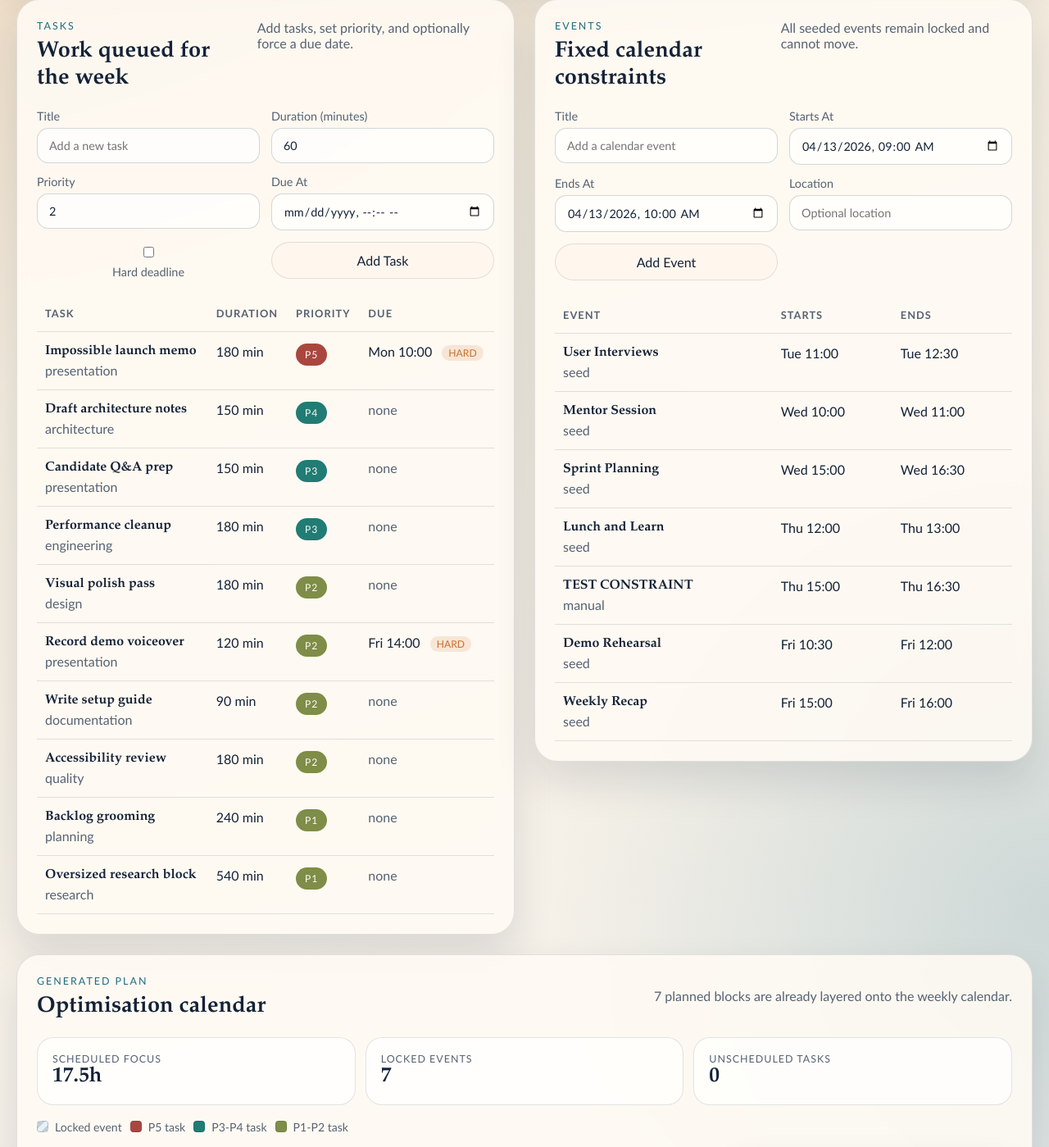
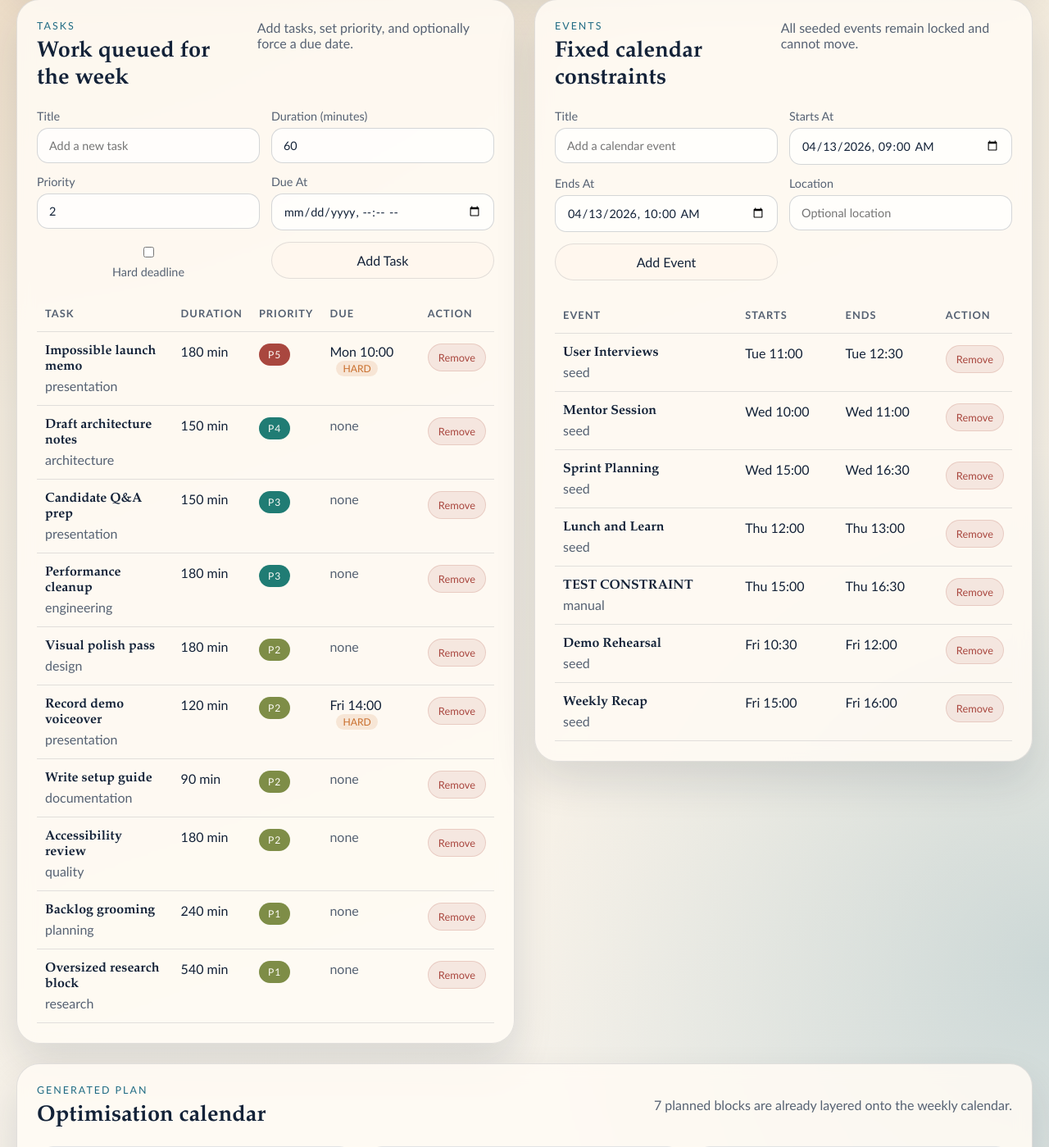
Before and after one commit to alexandre-sdd/zeit-project, a FastAPI app: page / in a window 1280 px wide. Shown: the part 488-1887 px from the top of the page at 82% size. Run offline with FastAPI, Linux system fonts and the light colour scheme.

Commit message:
Ability to remove tasks or constraints

```diff
--- a/app/static/demo.css
+++ b/app/static/demo.css
@@ -158,6 +158,12 @@ textarea {
   border: 1px solid rgba(19, 34, 56, 0.12);
 }
 
+.button-danger {
+  background: rgba(169, 71, 63, 0.1);
+  color: var(--priority-high);
+  border: 1px solid rgba(169, 71, 63, 0.18);
+}
+
 .dashboard-layout {
   display: flex;
   flex-direction: column;
@@ -262,6 +268,16 @@ textarea {
 .data-table strong {
   display: block;
   margin-bottom: 4px;
+}
+
+.action-cell {
+  width: 1%;
+  white-space: nowrap;
+}
+
+.table-action {
+  padding: 8px 12px;
+  font-size: 0.8rem;
 }
 
 .priority-pill {
--- a/app/templates/index.html
+++ b/app/templates/index.html
@@ -82,6 +82,7 @@
                     <th>Duration</th>
                     <th>Priority</th>
                     <th>Due</th>
+                    <th>Action</th>
                   </tr>
                 </thead>
                 <tbody>
@@ -102,6 +103,11 @@
                       {% else %}
                         <span class="subtle">none</span>
                       {% endif %}
+                    </td>
+                    <td class="action-cell">
+                      <button class="button button-danger table-action" type="button" data-task-delete="{{ task.id }}">
+                        Remove
+                      </button>
                     </td>
                   </tr>
                   {% endfor %}
@@ -147,6 +153,7 @@
                     <th>Event</th>
                     <th>Starts</th>
                     <th>Ends</th>
+                    <th>Action</th>
                   </tr>
                 </thead>
                 <tbody>
@@ -158,6 +165,11 @@
                     </td>
                     <td>{{ event.starts_at.strftime('%a %H:%M') }}</td>
                     <td>{{ event.ends_at.strftime('%a %H:%M') }}</td>
+                    <td class="action-cell">
+                      <button class="button button-danger table-action" type="button" data-event-delete="{{ event.id }}">
+                        Remove
+                      </button>
+                    </td>
                   </tr>
                   {% endfor %}
                 </tbody>
@@ -317,15 +329,20 @@
       let currentBlocks = [...initialBlocks];
       let currentUnscheduled = null;
 
-      function requestJson(url, payload) {
-        return fetch(url, {
-          method: "POST",
-          headers: { "Content-Type": "application/json" },
-          body: JSON.stringify(payload),
-        }).then(async (response) => {
+      function request(url, { method = "POST", payload = undefined } = {}) {
+        const options = { method, headers: {} };
+        if (payload !== undefined) {
+          options.headers["Content-Type"] = "application/json";
+          options.body = JSON.stringify(payload);
+        }
+
+        return fetch(url, options).then(async (response) => {
           if (!response.ok) {
             const errorPayload = await response.json().catch(() => ({}));
             throw new Error(errorPayload.detail || "Request failed");
+          }
+          if (response.status === 204) {
+            return null;
           }
           return response.json();
         });
@@ -571,13 +588,15 @@
       document.getElementById("task-form").addEventListener("submit", async (event) => {
         event.preventDefault();
         const form = new FormData(event.currentTarget);
-        await requestJson("/tasks", {
+        await request("/tasks", {
+          payload: {
             user_id: Number(form.get("user_id")),
             title: form.get("title"),
             est_duration_min: Number(form.get("est_duration_min")),
             priority: Number(form.get("priority")),
             due_at: form.get("due_at") || null,
             due_is_hard: form.get("due_is_hard") === "on",
+          },
         });
         window.location.reload();
       });
@@ -585,31 +604,57 @@
       document.getElementById("event-form").addEventListener("submit", async (event) => {
         event.preventDefault();
         const form = new FormData(event.currentTarget);
-        await requestJson("/events", {
+        await request("/events", {
+          payload: {
             user_id: Number(form.get("user_id")),
             title: form.get("title"),
             starts_at: form.get("starts_at"),
             ends_at: form.get("ends_at"),
             location: form.get("location") || null,
+          },
         });
         window.location.reload();
       });
 
       document.getElementById("reset-demo").addEventListener("click", async () => {
-        await requestJson("/demo/reset", {});
+        await request("/demo/reset", { payload: {} });
         window.location.reload();
       });
 
       document.getElementById("generate-schedule").addEventListener("click", async () => {
-        const payload = await requestJson("/schedule/generate", {
+        const payload = await request("/schedule/generate", {
+          payload: {
             user_id: demoUserId,
             week_start: weekStart,
+          },
         });
         currentBlocks = payload.blocks;
         currentUnscheduled = payload.unscheduled_tasks;
         renderDashboard();
       });
 
+      document.querySelectorAll("[data-task-delete]").forEach((button) => {
+        button.addEventListener("click", async () => {
+          const taskId = button.dataset.taskDelete;
+          if (!taskId || !window.confirm("Remove this task from the week?")) {
+            return;
+          }
+          await request(`/tasks/${taskId}`, { method: "DELETE" });
+          window.location.reload();
+        });
+      });
+
+      document.querySelectorAll("[data-event-delete]").forEach((button) => {
+        button.addEventListener("click", async () => {
+          const eventId = button.dataset.eventDelete;
+          if (!eventId || !window.confirm("Remove this fixed calendar constraint?")) {
+            return;
+          }
+          await request(`/events/${eventId}`, { method: "DELETE" });
+          window.location.reload();
+        });
+      });
+
       renderDashboard();
     </script>
   </body>
```
Also changed, not shown: app/api/routes.py (+27 -1 lines), app/tests/test_api.py (+61 -0 lines), app/tests/test_ui.py (+1 -0 lines), test.db, 1 other file. Lines whose indentation alone changed are shown as unchanged.
